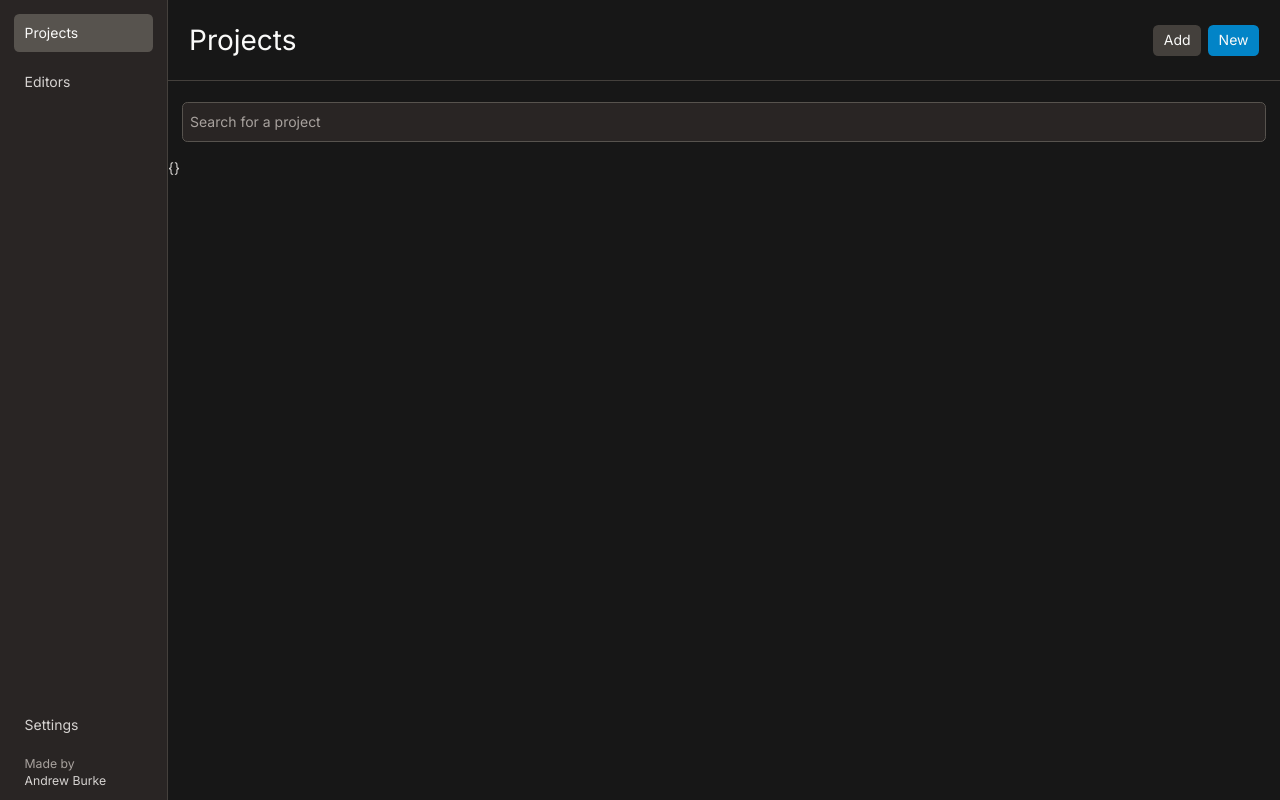
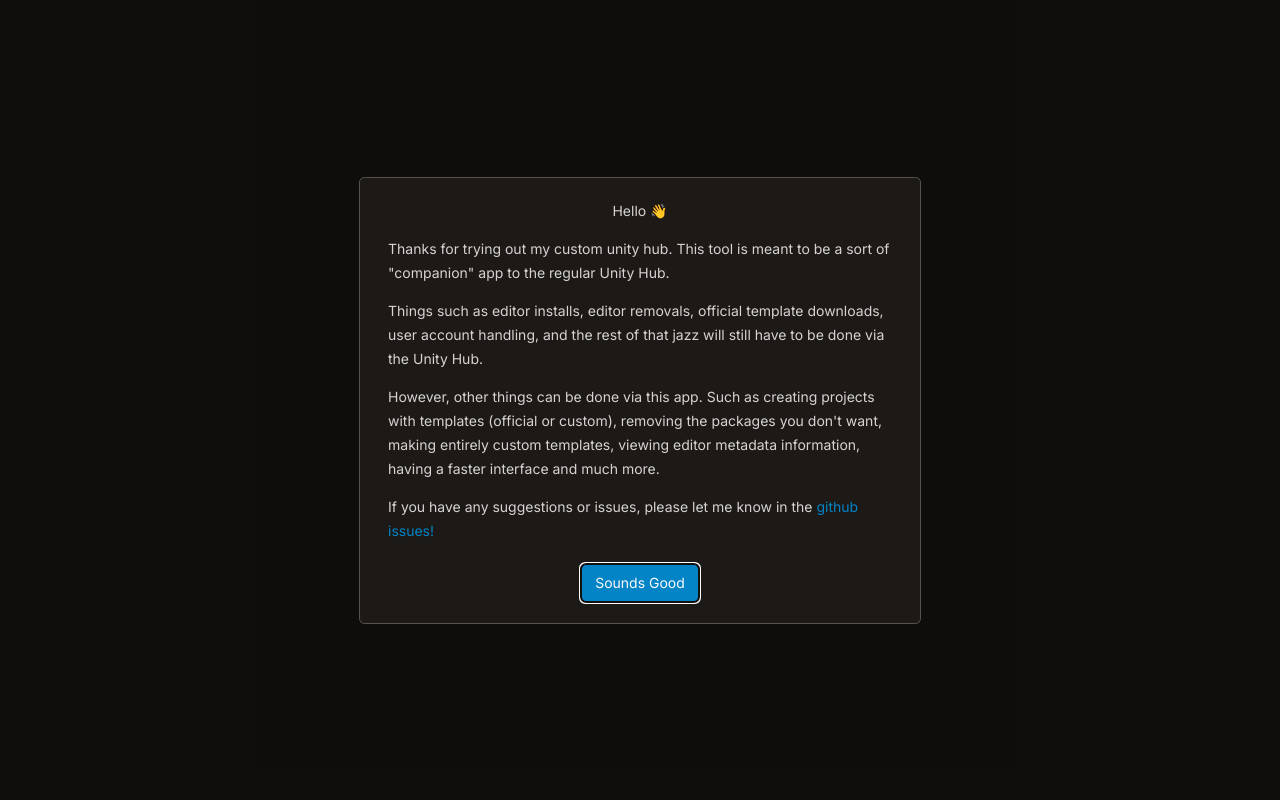
Before and after one commit to nomnomab/nomnom-unity-hub, a React (Vite) app: page / in a window 1280 px wide. Built offline with nearby package versions, Linux system fonts and the light colour scheme; a web font is replaced by a local one.

Commit message:
First boot window again

```diff
--- a/src/App.tsx
+++ b/src/App.tsx
@@ -4,16 +4,47 @@
 // import "reactjs-popup/dist/index.css";
 
 // import "reactjs-popup/dist/index.css";
-import { useContext } from "react";
+import { useContext, useEffect } from "react";
 import MainSidebar from "./components/main-sidebar";
 import ProjectsView from "./views/projects/projects-view";
 import { GlobalContext } from "./context/global-context";
 import EditorsView from "./views/editors/editors-view";
 import NewProjectView from "./views/new-project/new-project-view";
 import SettingsView from "./views/settings/settings-view";
+import useBetterState from "./hooks/useBetterState";
+import FirstBoot from "./views/first-boot/first-boot";
 
 function App() {
   const globalContext = useContext(GlobalContext.Context);
+  const isLoading = useBetterState(true);
+  const isFirstBoot = useBetterState(false);
+
+  useEffect(() => {
+    // window.localStorage.removeItem("pastFirstBoot");
+    const firstBoot = !window.localStorage.getItem("pastFirstBoot");
+
+    const load = async () => {
+      isFirstBoot.set(true);
+
+      await new Promise((resolve) => setTimeout(resolve, 150));
+      isLoading.set(false);
+    };
+
+    if (firstBoot) {
+      load();
+    } else {
+      isFirstBoot.set(false);
+      isLoading.set(false);
+    }
+  }, []);
+
+  if (isLoading.value) {
+    return null;
+  }
+
+  if (isFirstBoot.value) {
+    return <FirstBoot />;
+  }
 
   return (
     <div className="flex flex-row w-screen h-screen overflow-hidden">
@@ -25,20 +56,6 @@
         {globalContext.state.currentTab === "settings" && <SettingsView />}
       </div>
     </div>
-    // <FirstTimeBoot>
-    //   <div className="flex flex-row w-screen h-screen overflow-hidden">
-    //     <MainSidebar />
-    //     <div className="flex flex-grow h-screen overflow-hidden">
-    //       {state.currentTab === "projects" && <ProjectsView />}
-    //       {state.currentTab === "editors" && <EditorsView />}
-    //       <NewTemplateContext>
-    //         {state.currentTab === "new_project" && <NewProjectView />}
-    //         {state.currentTab === "new_template" && <NewTemplateView />}
-    //       </NewTemplateContext>
-    //       {state.currentTab === "settings" && <SettingsView />}
-    //     </div>
-    //   </div>
-    // </FirstTimeBoot>
   );
 }
 
--- /dev/null
+++ b/src/views/first-boot/first-boot.tsx
@@ -0,0 +1,40 @@
+import Popup from "reactjs-popup";
+import useBetterState from "../../hooks/useBetterState";
+import StageIntro from "./stage-intro";
+import StagePaths from "./stage-settings";
+import { useEffect } from "react";
+
+export type Nav = {
+  back: () => void;
+  advance: () => void;
+};
+
+export default function FirstBoot() {
+  const stage = useBetterState(0);
+
+  function back() {
+    stage.set((s) => s - 1);
+  }
+
+  function advance() {
+    stage.set((s) => s + 1);
+  }
+
+  return (
+    <Popup position="center center" modal open>
+      <div className="bg-[#0c0a09b4] fixed left-0 right-0 top-0 bottom-0 flex justify-center items-center overflow-hidden">
+        {stage.value === 0 && <StageIntro nav={{ back, advance }} />}
+        {stage.value === 1 && <StagePaths nav={{ back, advance }} />}
+        {stage.value === 2 && <LastStage />}
+      </div>
+    </Popup>
+  );
+}
+
+function LastStage() {
+  useEffect(() => {
+    window.localStorage.setItem("pastFirstBoot", "true");
+    window.location.reload();
+  }, []);
+  return null;
+}
--- /dev/null
+++ b/src/views/first-boot/stage-intro.tsx
@@ -0,0 +1,43 @@
+import { Nav } from "./first-boot";
+
+export default function StageIntro(props: { nav: Nav }) {
+  return (
+    <div className="px-8 py-6 flex flex-col items-center justify-center bg-stone-900 border border-stone-600 rounded-md gap-4 select-none max-h-[80%]">
+      <p className="text-center">Hello 👋</p>
+      <span className="flex flex-col gap-4 max-w-xl overflow-y-auto">
+        <p>
+          Thanks for trying out my custom unity hub. This tool is meant to be a
+          sort of "companion" app to the regular Unity Hub.
+        </p>
+        <p>
+          Things such as editor installs, editor removals, official template
+          downloads, user account handling, and the rest of that jazz will still
+          have to be done via the Unity Hub.
+        </p>
+        <p>
+          However, other things can be done via this app. Such as creating
+          projects with templates (official or custom), removing the packages
+          you don't want, making entirely custom templates, viewing editor
+          metadata information, having a faster interface and much more.
+        </p>
+        <p>
+          If you have any suggestions or issues, please let me know in the{" "}
+          <span
+            className="cursor-pointer text-sky-600 hover:text-sky-400 hover:underline underline-offset-4"
+            onClick={() => {
+              open("https://github.com/nomnomab/nomnom-unity-hub/issues");
+            }}
+          >
+            github issues!
+          </span>
+        </p>
+      </span>
+      <button
+        className="rounded-md bg-sky-600 text-stone-50 px-4 py-2 mt-2"
+        onClick={props.nav.advance}
+      >
+        Sounds Good
+      </button>
+    </div>
+  );
+}
--- /dev/null
+++ b/src/views/first-boot/stage-settings.tsx
@@ -0,0 +1,28 @@
+import useBetterState from "../../hooks/useBetterState";
+import SettingsView from "../settings/settings-view";
+import { Nav } from "./first-boot";
+
+export default function StagePaths(props: { nav: Nav }) {
+  const isBad = useBetterState(false);
+
+  return (
+    <div className="px-10 py-8 bg-stone-900 border border-stone-600 rounded-md gap-4 select-none max-h-[90%] overflow-y-auto">
+      <p className="text-center max-w-xl">
+        Let's set up some required settings real quick!
+      </p>
+
+      <SettingsView noHeader onBadPref={(x) => isBad.set(x)} />
+
+      <div className="flex justify-center">
+        <button
+          className="rounded-md bg-sky-600 text-stone-50 px-4 py-2 mt-2 disabled:opacity-40 disabled:cursor-not-allowed"
+          onClick={props.nav.advance}
+          disabled={isBad.value}
+        >
+          {isBad.value && "Bad paths!"}
+          {!isBad.value && "Done"}
+        </button>
+      </div>
+    </div>
+  );
+}
--- a/src/views/projects/projects-list.tsx
+++ b/src/views/projects/projects-list.tsx
@@ -28,14 +28,15 @@
   );
 }
 
+const perPage = 10;
+const buttonCountOneDirection = 2;
+
 function Pagination({
   projectData,
 }: {
   projectData: UseState<ProjectViewData>;
 }) {
   // page settings
-  const perPage = 10;
-  const buttonCountOneDirection = 2;
   const reloadPage = useBetterState(false);
   const editors = useBetterState<TauriTypes.UnityEditorInstall[] | null>(null);
   const searchQuery = useBetterState<string | undefined>(undefined);
--- a/src/views/settings/settings-body.tsx
+++ b/src/views/settings/settings-body.tsx
@@ -13,29 +13,37 @@
 import { TauriRouter } from "../../utils/tauri-router";
 import { open } from "@tauri-apps/api/dialog";
 
-export default function SettingsBody() {
+export default function SettingsBody(props: {
+  overrideClassName?: string;
+  onBadPref?: (bad: boolean) => void;
+}) {
   const lazyPrefs = useBetterState<LazyValue<TauriTypes.Prefs>>({
     status: "loading",
     value: null,
   });
 
   useEffect(() => {
+    props.onBadPref?.(true);
+
     const load = async () => {
       const prefs = await TauriRouter.get_prefs();
       lazyPrefs.set({ status: "success", value: prefs });
+      props.onBadPref?.(false);
     };
 
     load();
   }, []);
 
   return (
-    <div className="flex flex-col px-8 py-4 gap-4">
+    <div className={props.overrideClassName ?? "flex flex-col px-8 py-4 gap-4"}>
       <ValidateInputContext.User>
         <AsyncLazyValueComponent
           loading={<LoadingSpinner />}
           value={lazyPrefs.value}
         >
-          {lazyPrefs && <Inputs lazyPrefs={lazyPrefs} />}
+          {lazyPrefs && (
+            <Inputs lazyPrefs={lazyPrefs} onBadPref={props.onBadPref} />
+          )}
         </AsyncLazyValueComponent>
       </ValidateInputContext.User>
     </div>
@@ -44,10 +52,11 @@
 
 function Inputs({
   lazyPrefs,
+  onBadPref,
 }: {
   lazyPrefs: UseState<LazyValue<TauriTypes.Prefs>>;
+  onBadPref?: (bad: boolean) => void;
 }) {
-  const globalContext = useContext(GlobalContext.Context);
   const validInputContext = useContext(ValidateInputContext.Context);
 
   const prefs = useMemo(() => {
@@ -79,19 +88,22 @@
     setPrefs({ ...prefs, [key]: path as string });
   }
 
-  function checkPath(key: string) {
+  function checkPath(key: string): Promise<boolean> {
     try {
       // @ts-ignore
-      ValidateInputContext.isBadPath(prefs[key]).then((err) =>
+      return ValidateInputContext.isBadPath(prefs[key]).then((err) => {
         validInputContext.dispatch({
           type: "set_error",
           key: key,
           value: err,
-        })
-      );
+        });
+        return err !== null;
+      });
     } catch (err) {
       console.error(err);
     }
+
+    return Promise.resolve(false);
   }
 
   useEffect(() => {
@@ -105,6 +117,13 @@
     prefs.hubEditorsPath,
     prefs.hubAppdataPath,
   ]);
+
+  useEffect(() => {
+    const anyError = Object.values(validInputContext.state.hasError).some(
+      (v) => v
+    );
+    onBadPref?.(anyError);
+  }, [validInputContext.state]);
 
   return (
     <>
--- a/src/views/settings/settings-view.tsx
+++ b/src/views/settings/settings-view.tsx
@@ -3,12 +3,20 @@
 import SettingsBody from "./settings-body";
 import SettingsHeader from "./settings-header";
 
-export default function SettingsView() {
+type Props = {
+  overrideClassName?: string;
+  noHeader?: boolean;
+  onBadPref?: (bad: boolean) => void;
+};
+export default function SettingsView(props: Props) {
   return (
     <SectionView>
-      <SettingsHeader />
+      {props.noHeader || <SettingsHeader />}
       <ViewBody>
-        <SettingsBody />
+        <SettingsBody
+          overrideClassName={props.overrideClassName}
+          onBadPref={props.onBadPref}
+        />
       </ViewBody>
     </SectionView>
   );
```
